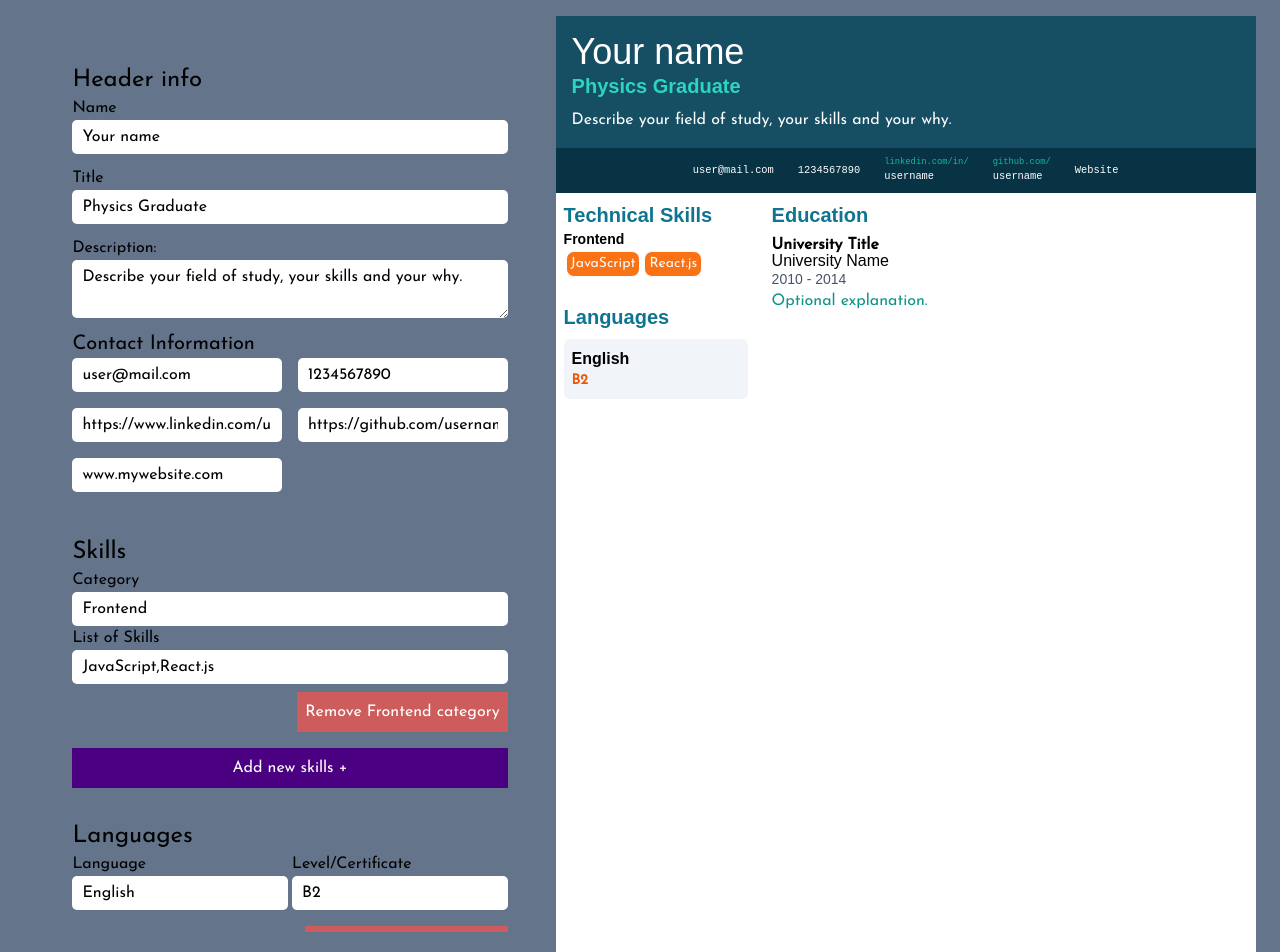
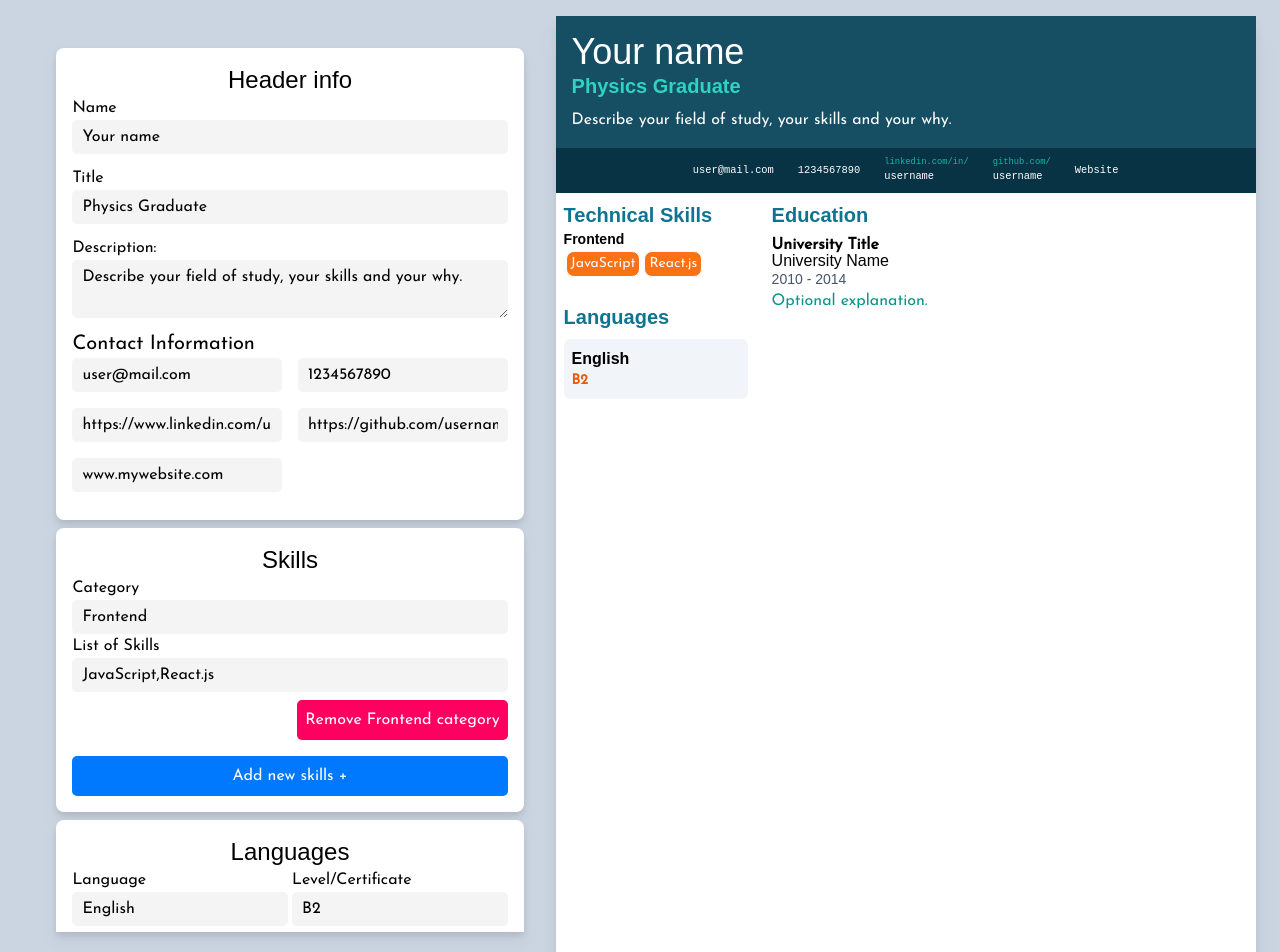
Before and after one commit to iaaron-xyz/cv-application, a React (Create React App) app: page / in a window 1280 px wide. Shown: the top 952 px of the page. Built offline with nearby package versions, Linux system fonts and the light colour scheme; a web font is replaced by a local one.

Commit message:
improve style form-section

```diff
--- a/src/App.js
+++ b/src/App.js
@@ -8,9 +8,11 @@ const App = () => {
   const [data, setData] = useState(cvData);
 
   return (
-    <div className="main-font p-4 flex flex-row justify-center flex-wrap bg-slate-500">
+    <div className="main-font p-4 flex flex-row justify-center flex-wrap bg-slate-300">
       <EditSection data={data} setData={setData}/>
-      <RenderSection data={data}/>
+      <div className="drop-shadow-xl">
+        <RenderSection data={data}/>
+      </div>
     </div>
   )
 }
--- a/src/components/EditSection.js
+++ b/src/components/EditSection.js
@@ -6,7 +6,7 @@ import SkillsForm from "./SkillsForm";
 
 const EditSection = ({ data, setData }) => {
   return (
-    <div className="edit-section m-4 p-4 overflow-auto">
+    <div className="edit-section m-4 p-4 overflow-auto rounded-lg drop-shadow-lg">
       <HeaderForm data={data} setData={setData}/>
       <SkillsForm data={data} setData={setData}/>
       <LangFormSection data={data} setData={setData}/>
--- a/src/components/EduFormSection.js
+++ b/src/components/EduFormSection.js
@@ -37,8 +37,8 @@ const EduFormSection = ({ data, setData }) => {
   }
 
   return (
-    <div className="p-4">
-      <h2 className="text-2xl">Education</h2>
+    <div className="p-4 bg-white mb-2 rounded-lg">
+      <h2 className="display-font text-center text-2xl">Education</h2>
       <form>
         {data.education.map((edu, index) => {
           return (
--- a/src/components/HeaderForm.js
+++ b/src/components/HeaderForm.js
@@ -16,8 +16,8 @@ const HeaderForm = ({ data, setData }) => {
   }
 
   return (
-    <div className="p-4 header-form-info">
-      <h2 className="text-2xl">Header info</h2>
+    <div className="p-4 header-form-info bg-white rounded-lg mb-2">
+      <h2 className="display-font text-2xl text-center">Header info</h2>
       <form >
         <div className="form-element">
           <label htmlFor="name">
@@ -30,6 +30,7 @@ const HeaderForm = ({ data, setData }) => {
             className="block w-full"
             value={data.name}
             onChange={handleInputChange}
+            placeholder="Ex: John Doe"
           />
         </div>
         <div className="form-element">
@@ -43,6 +44,7 @@ const HeaderForm = ({ data, setData }) => {
             className="block w-full"
             value={data.titleCareer}
             onChange={handleInputChange}
+            placeholder="Ex: 'Quantum Physicist' or 'Frontend Developer'"
           />
         </div>
         <div className="form-element">
@@ -70,6 +72,7 @@ const HeaderForm = ({ data, setData }) => {
               className="block w-full"
               value={data.contactInfo.email}
               onChange={handleContactInfo}
+              placeholder="username@mail.com"
             />
             {/* number phone */}
             <input
@@ -79,6 +82,7 @@ const HeaderForm = ({ data, setData }) => {
               className="block w-full"
               value={data.contactInfo.number}
               onChange={handleContactInfo}
+              placeholder=""
             />
             {/* linkedin */}
             <input
@@ -88,6 +92,7 @@ const HeaderForm = ({ data, setData }) => {
               className="block w-full"
               value={data.contactInfo.linkedin}
               onChange={handleContactInfo}
+              placeholder="linkedin username"
             />
             {/* github */}
             <input
@@ -97,6 +102,7 @@ const HeaderForm = ({ data, setData }) => {
               className="block w-full"
               value={data.contactInfo.github}
               onChange={handleContactInfo}
+              placeholder="github username"
             />
             {/* website */}
             <input
@@ -106,6 +112,7 @@ const HeaderForm = ({ data, setData }) => {
               className="block w-full"
               value={data.contactInfo.website}
               onChange={handleContactInfo}
+              placeholder="Your web portfolio"
             />
           </div>
         </div>
--- a/src/components/LangFormSection.js
+++ b/src/components/LangFormSection.js
@@ -32,8 +32,8 @@ const LangFormSection = ({ data, setData }) => {
 
   return (
 
-    <div className='p-4'>
-      <h2 className='text-2xl'>Languages</h2>
+    <div className='p-4 bg-white mb-2 rounded-lg'>
+      <h2 className='display-font text-2xl text-center'>Languages</h2>
       <form>
         {data.languages.map((lang, index) => {
           return (
@@ -49,6 +49,7 @@ const LangFormSection = ({ data, setData }) => {
                   className='block w-full'
                   value={lang.language}
                   onChange={handleInputLang}
+                  placeholder='language. Ex: English or Chinese'
                 />
               </div>
               <div className='form-element'>
@@ -62,6 +63,7 @@ const LangFormSection = ({ data, setData }) => {
                 className='block w-full'
                 value={lang.level}
                 onChange={handleInputLang}
+                placeholder='Ex: "IELTS 7.0", "C2" or "TOEFL"'
               />
             </div>
             <div></div>
--- a/src/components/SkillsForm.js
+++ b/src/components/SkillsForm.js
@@ -44,8 +44,8 @@ const SkillsForm = ({ data, setData }) => {
   }
 
   return (
-    <div className='p-4'>
-      <h2 className='text-2xl'>Skills</h2>
+    <div className='p-4 bg-white rounded-lg mb-2'>
+      <h2 className='text-2xl text-center display-font'>Skills</h2>
       <form>
         {data.skills.map((skill, index) => {
           return (
@@ -61,6 +61,7 @@ const SkillsForm = ({ data, setData }) => {
                   className="block w-full"
                   value={skill.skillCategory}
                   onChange={handleInputCategory}
+                  placeholder="Skills group/category name"
                 />
               </div>
 
@@ -75,6 +76,7 @@ const SkillsForm = ({ data, setData }) => {
                   className="block w-full"
                   value={skill.skillsList}
                   onChange={handleInputSkillsList}
+                  placeholder="skill1, skill2, skill3"
                 />
               </div>
               <div className='flex flex-row-reverse py-2'>
--- a/src/index.css
+++ b/src/index.css
@@ -33,9 +33,13 @@
     }
     /* Buttons */
     .delete-btn {
-        background-color: indianred;
+        background-color: #FF0060;
         color: white;
         padding: 0.5rem;
+        border-radius: 5px;
+    }
+    .delete-btn:hover {
+        background-color: #ff3582;
     }
 
     /* Big section styles */
@@ -63,6 +67,7 @@
     input, textarea {
         border-radius: 5px;
         padding: 5px 10px;
+        background: rgb(244, 244, 244);
     }
     .form-element {
         display: block;
@@ -74,14 +79,15 @@
         width: 100%;
     }
     .form-btn {
-        background: indigo;
+        background: #0079FF;
         color: white;
         display: block;
         width: 100%;
         margin-top: 0.5rem;
         padding: 0.5rem;
+        border-radius: 5px;
     }
     .form-btn:hover {
-        background: rgb(116, 37, 173);
+        background: #278cff;
     }
 }
```
